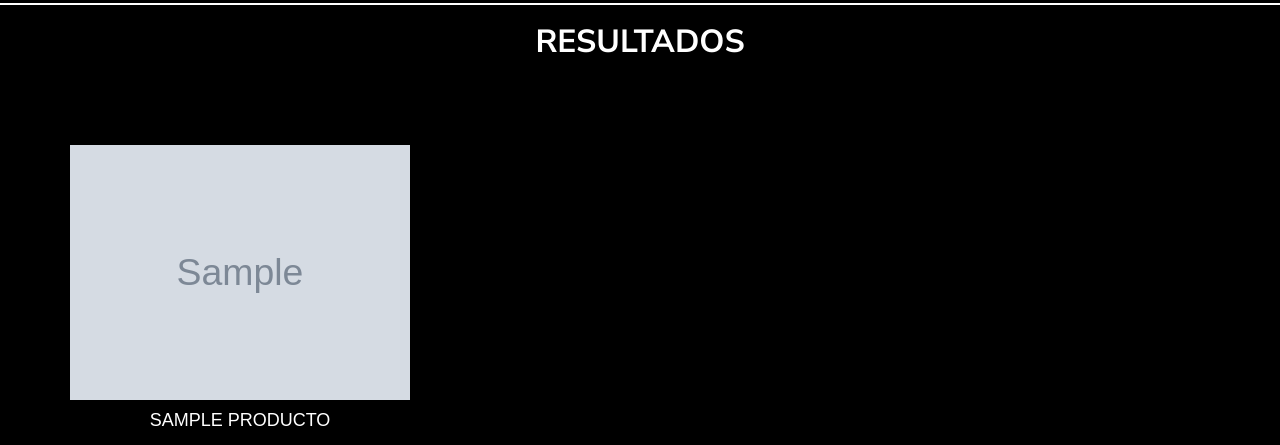
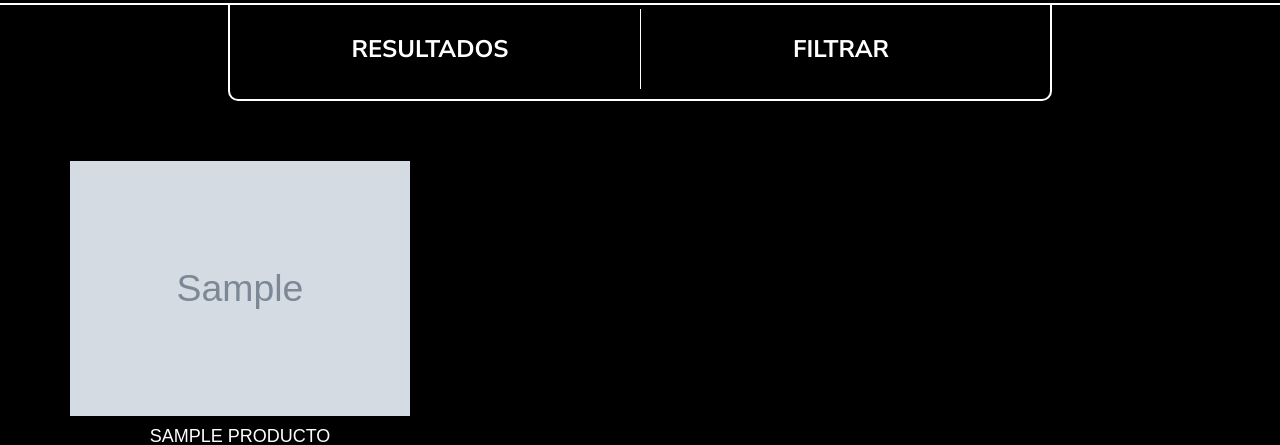
Before and after one commit to somendietam/Gravity, a Django app: page /buscar/ in a window 1280 px wide. Shown: the part 121-566 px from the top of the page. Run offline with Django 5.2, Linux system fonts and the light colour scheme; tables that the repository leaves empty hold one stand-in row (values such as "Sample post"); grey boxes marked "Sample" are stand-in pictures; some libraries are stand-ins or nearby versions.

Commit message:
Filter Button

```diff
--- a/gravity_project/gravity_app/static/gravity_app/css/styles.css
+++ b/gravity_project/gravity_app/static/gravity_app/css/styles.css
@@ -443,3 +443,78 @@ h2 {
     font-family: "Nunito Sans", sans-serif;
     text-transform: uppercase;
 }
+
+/* Estilo buscador */
+.search-results-box {
+    display: flex;
+    justify-content: space-around; /* Distribuir espacio entre elementos */
+    align-items: center; /* Centrar verticalmente */
+    background-color: #000; /* Fondo negro */
+    border-right: 2px solid white; /* Borde blanco */
+    border-bottom: 2px solid white;
+    border-left: 2px solid white;
+    border-radius: 0px 0px 10px 10px; /* Bordes redondeados */
+    padding: 10px;
+    margin-bottom: 20px;
+    position: relative; /* Posicion relativa para la línea */
+    max-width: 800px; /* Establece un ancho máximo para que no sea demasiado grande */
+    margin: 0 auto; /* Centrar la caja horizontalmente */
+    width: 80%;
+}
+
+.box-left {
+    color: white;
+    text-align: center; /* Centrar el contenido del texto */
+    flex: 1; /* Hacer que la caja izquierda ocupe el mismo espacio que la derecha */
+    padding-right: 20px; /* Espacio a la derecha de la línea */
+}
+
+.box-right {
+    display: flex;
+    align-items: center;
+    justify-content: center; /* Centrar el botón Filtrar */
+    color: white;
+    flex: 1; /* Hacer que la caja derecha ocupe el mismo espacio que la izquierda */
+    padding-left: 20px; /* Espacio a la izquierda de la línea */
+
+}
+.box-right a {
+    font-size: 1.5rem;
+    font-weight: bold;
+    text-transform: uppercase;
+    font-family: "Nunito Sans", sans-serif;
+    text-decoration: none;
+    color: white;
+    display: flex; /* Makes the link a flex container */
+    align-items: center; /* Vertically centers the text and icon */
+    gap: 8px; /* Adds space between the text and the icon */
+}
+
+/* Estilo de la línea separadora vertical */
+.vertical-line {
+    position: absolute;
+    top: 10px;
+    bottom: 10px;
+    left: 50%; /* Centrar la línea verticalmente */
+    width: 1px;
+    background-color: white;
+}
+
+/* Icono del filtro */
+#filter-icon {
+    font-size: 1.2rem;
+    margin-left: 10px;
+    cursor: pointer;
+    font-size: 34px;
+}
+
+/* Ajustar los tamaños de h1 y h2 */
+.search-results-box h1 {
+    font-size: 1.5rem;
+    margin: 0;
+}
+
+.search-results-box h2 {
+    font-size: 1rem;
+    margin: 0;
+}
--- a/gravity_project/gravity_app/templates/gravity_app/buscar.html
+++ b/gravity_project/gravity_app/templates/gravity_app/buscar.html
@@ -5,6 +5,10 @@
 
 {% block content %}
 <main class="main-content">
+    <!-- Caja con resultados y filtro -->
+    <div class="search-results-box">
+        <!-- Izquierda de la caja -->
+        <div class="box-left">
             <h1>Resultados</h1>
 
             <h2 style="text-decoration: underline; font-size: medium;">
@@ -21,8 +25,20 @@
                 Categoria: {{ categoria_nombre }}
                 {% endif %}
             </h2>
+        </div>
+
+        <!-- Línea separadora vertical -->
+        <div class="vertical-line"></div>
+
+        <!-- Derecha de la caja -->
+        <div class="box-right">
+            <a href="#"><p>Filtrar</p>
+            <i class="iconoir-filter-list" id="filter-icon"></i></a>
+        </div>
+    </div>
 
     <section class="item-grid">
+        <!-- Aquí va el resto de tu código -->
         {% for producto in productos %}
         <div class="item">
             {% if producto.imagen %}
```
Lines whose indentation alone changed are shown as unchanged.
